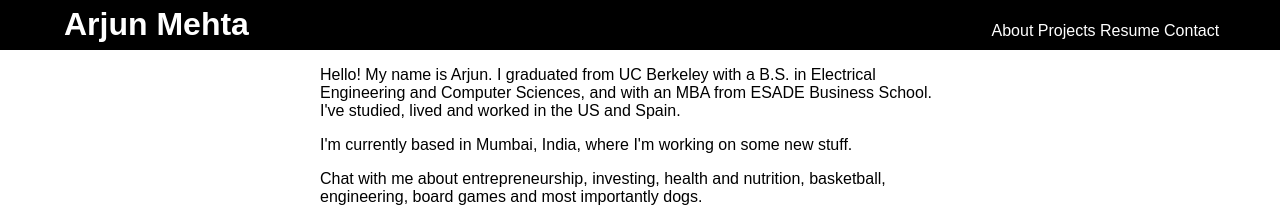
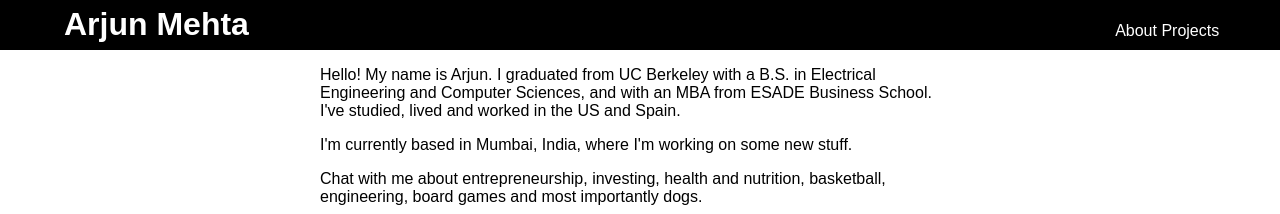
Before and after one commit to arjunmehta94/arjunmehta94.github.io, a Jekyll site: the page built from index.html, in a window 1280 px wide. Shown: the top 214 px of the page. Built offline with Jekyll 4.4.1, drawn with Linux system fonts in a browser that asks for light colours; Markdown is read by kramdown in place of the engine named in the settings.

Commit message:
rm resume and contact from _layouts/default.html

```diff
--- a/_layouts/default.html
+++ b/_layouts/default.html
@@ -17,8 +17,6 @@
         <ul>
           <li><a href="/index">About</a></li>
           <li><a href="/projects">Projects</a></li>
-          <li><a href="/resume">Resume</a></li>
-          <li><a href="/contact">Contact</a></li>
         </ul>
       </nav>
     </header>
```
